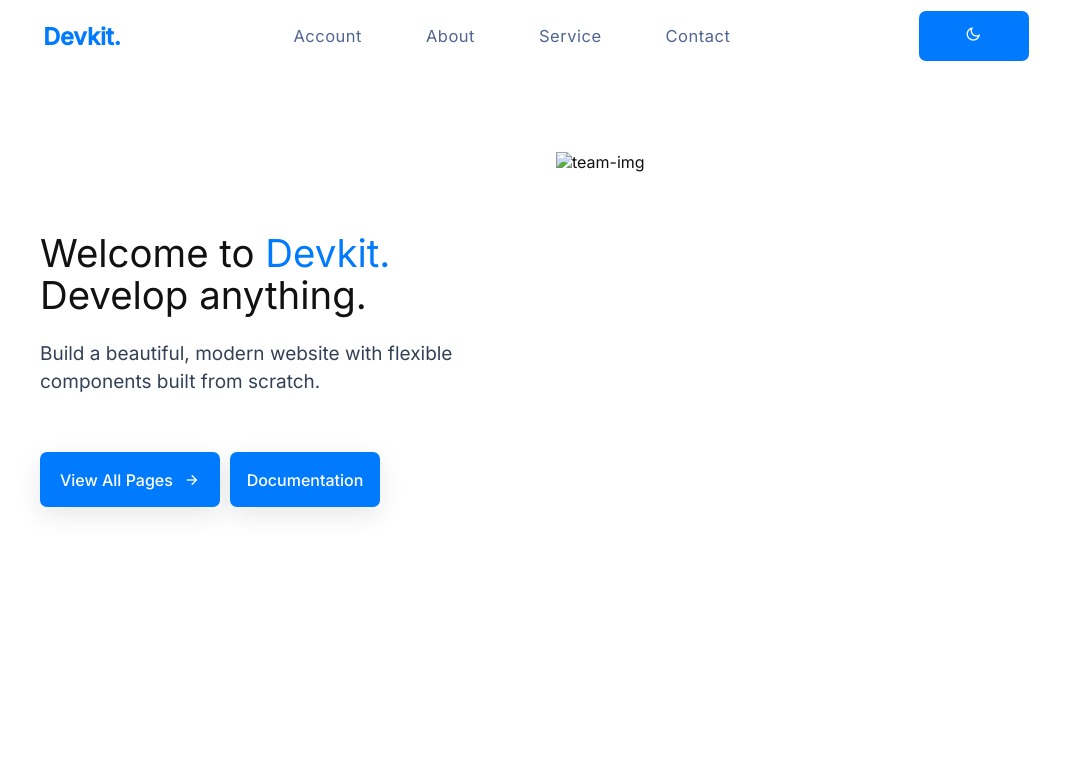
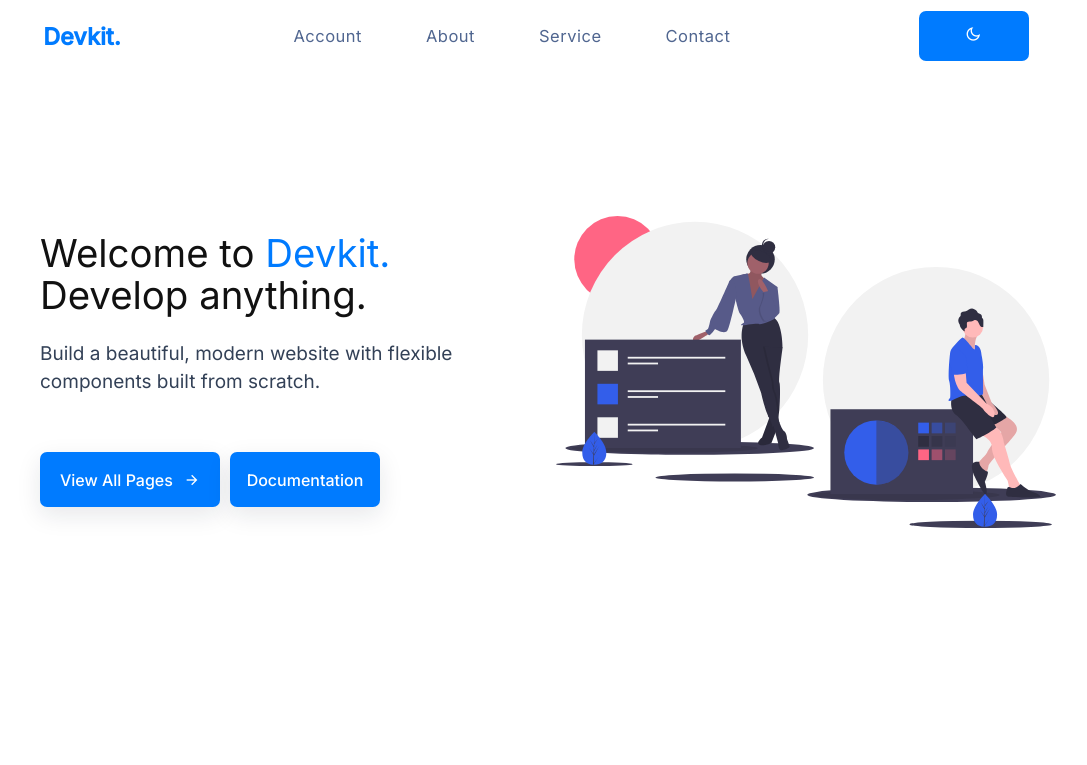
Before and after one commit to abhijtek/Developer-Kit-Landing-Page, a plain HTML site: page index.html in a window 1280 px wide. Shown: the top 765 px of the page, without its empty margins (104-1191 px from the left). Drawn offline with nearby package versions, Linux system fonts and the light colour scheme.

Commit message:
Update index.html
path updates to svg

```diff
--- a/index.html
+++ b/index.html
@@ -78,7 +78,7 @@
           </div>
           <div class="grid-item-2">
             <div class="team_img_wrapper">
-              <img src="./img/team.svg" alt="team-img" />
+              <img src="team.svg" alt="team-img" />
             </div>
           </div>
         </div>
```
